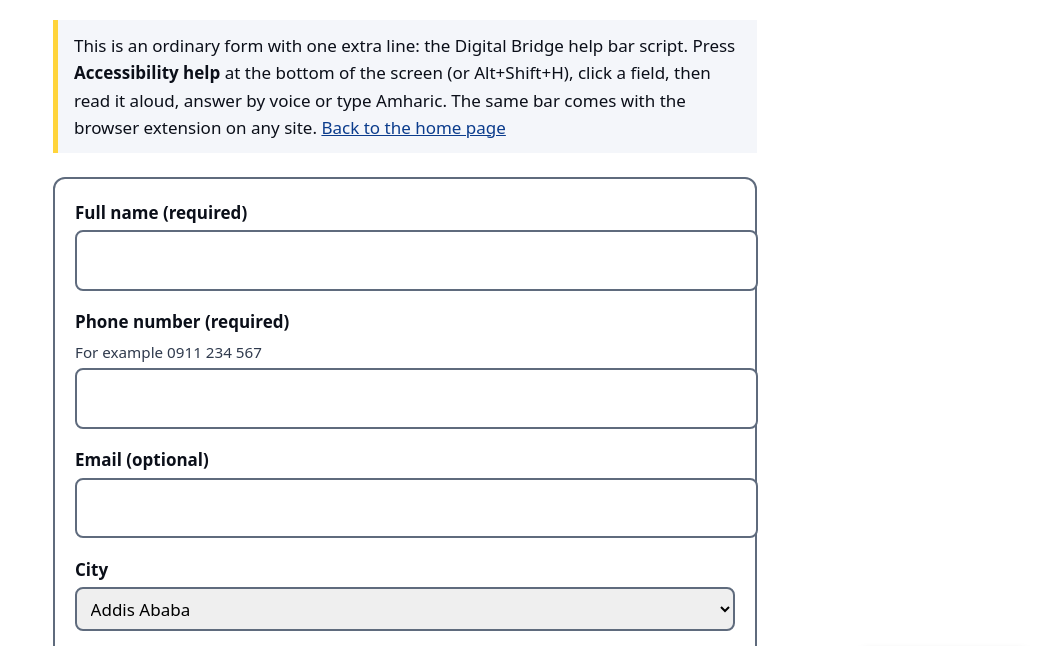
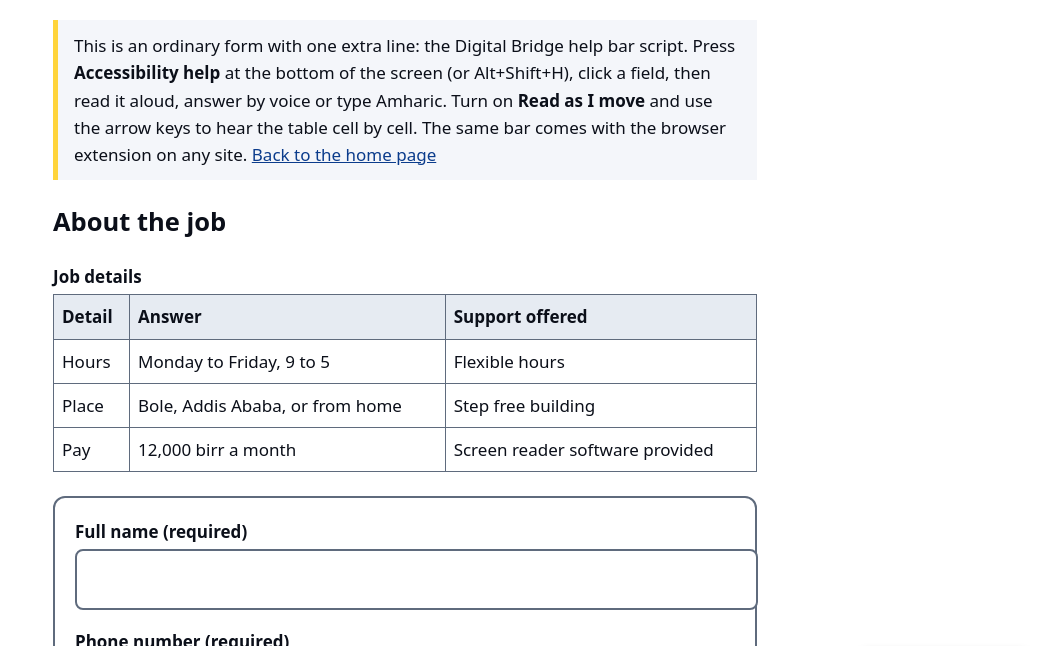
Before and after one commit to ephrathasamuel/digital-bridge, a browser extension: page apps/host-demo/demo/any-form.html in a window 1280 px wide. Shown: the part 89-735 px from the top of the page, without its empty margins (235-1280 px from the left). Drawn offline with Linux system fonts and the light colour scheme; files that its build step writes are made by us from their sources.

Commit message:
feat(demo): job details table on the form demo

```diff
--- a/apps/host-demo/demo/any-form.html
+++ b/apps/host-demo/demo/any-form.html
@@ -16,6 +16,10 @@
       input, select, textarea { width: 100%; min-height: 44px; padding: 0.4rem 0.6rem; border: 2px solid #5f6b7d; border-radius: 0.5rem; font: inherit; }
       .check { display: flex; gap: 0.6rem; align-items: flex-start; }
       .check input { width: 1.5rem; min-height: 1.5rem; margin-top: 0.2rem; }
+      table { width: 100%; border-collapse: collapse; margin: 0.5rem 0 1rem; }
+      caption { text-align: left; font-weight: 700; margin-bottom: 0.25rem; }
+      th, td { padding: 0.5rem; border: 1px solid #5f6b7d; text-align: left; vertical-align: top; }
+      th { background: #e6ebf2; }
       button { min-height: 48px; padding: 0 1.25rem; border: 2px solid #0b3c8c; border-radius: 0.6rem; background: #0b3c8c; color: #fff; font: inherit; font-weight: 700; }
     </style>
   </head>
@@ -25,8 +29,20 @@
       <p class="note">
         This is an ordinary form with one extra line: the Digital Bridge help bar script. Press <strong>Accessibility
         help</strong> at the bottom of the screen (or Alt+Shift+H), click a field, then read it aloud, answer by voice or
-        type Amharic. The same bar comes with the browser extension on any site. <a href="../index.html">Back to the home page</a>
+        type Amharic. Turn on <strong>Read as I move</strong> and use the arrow keys to hear the table cell by cell. The same bar comes with the browser extension on any site. <a href="../index.html">Back to the home page</a>
       </p>
+      <h2>About the job</h2>
+      <table>
+        <caption>Job details</caption>
+        <thead>
+          <tr><th scope="col">Detail</th><th scope="col">Answer</th><th scope="col">Support offered</th></tr>
+        </thead>
+        <tbody>
+          <tr><td>Hours</td><td>Monday to Friday, 9 to 5</td><td>Flexible hours</td></tr>
+          <tr><td>Place</td><td>Bole, Addis Ababa, or from home</td><td>Step free building</td></tr>
+          <tr><td>Pay</td><td>12,000 birr a month</td><td>Screen reader software provided</td></tr>
+        </tbody>
+      </table>
       <form id="apply" novalidate>
         <div class="field">
           <label for="full-name">Full name (required)</label>
```
